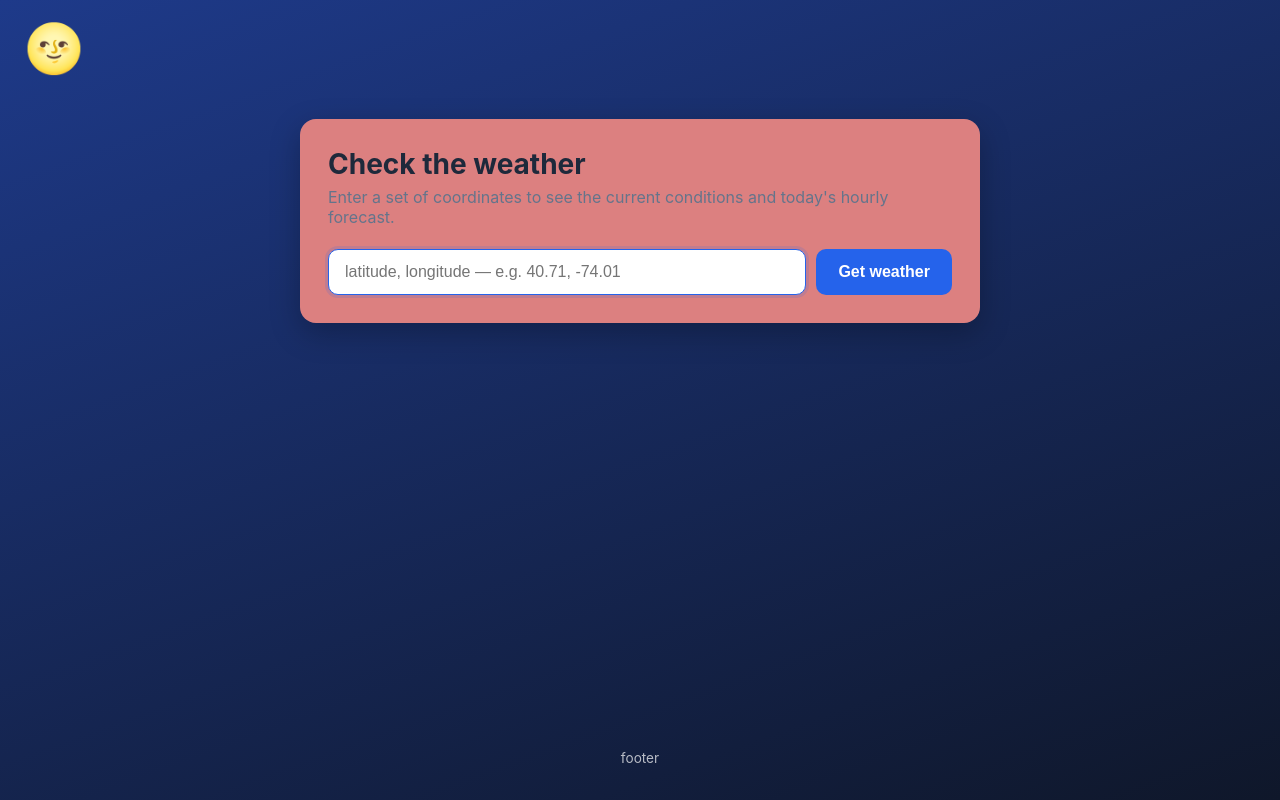
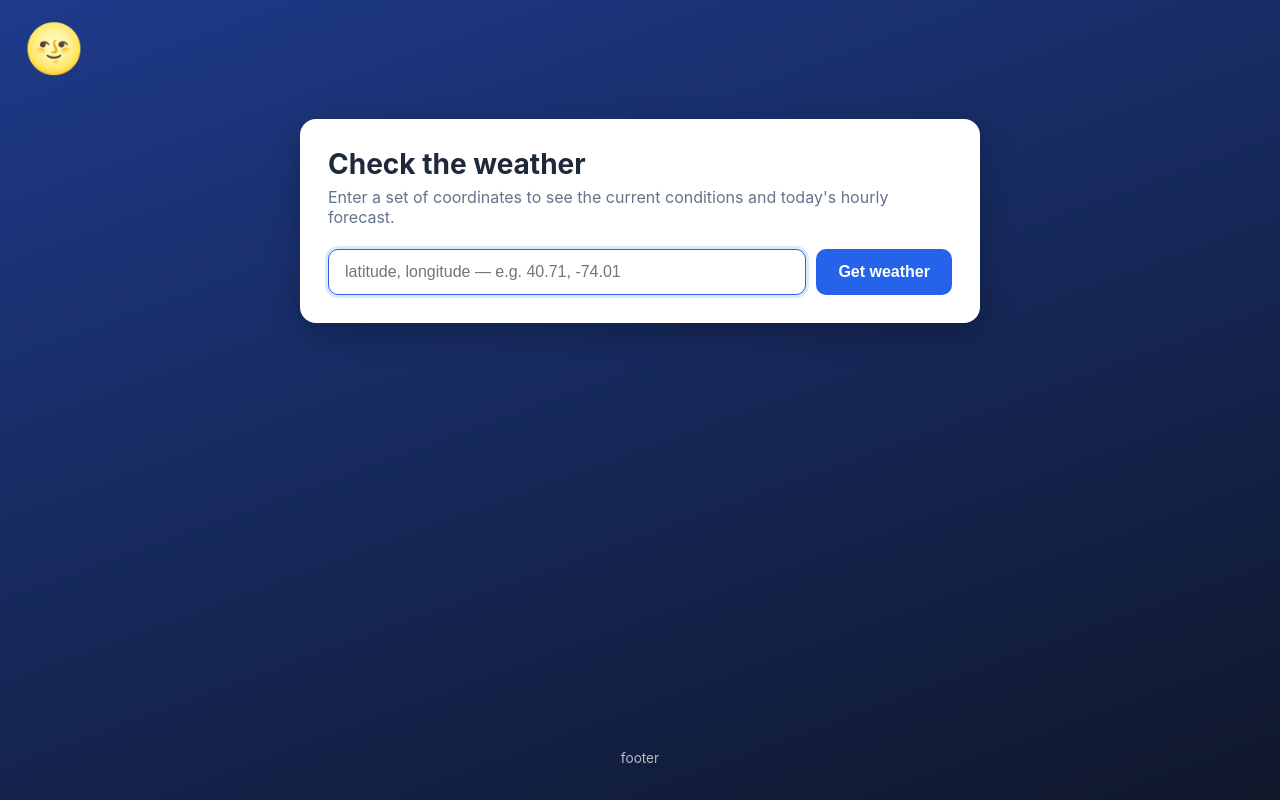
Before and after one commit to ryanqgle/SEO-API-PROJ, a Flask app: page / in a window 1280 px wide. Run offline with Flask 3, Linux system fonts and the light colour scheme.

Commit message:
test: deployment-2

```diff
--- a/static/style.css
+++ b/static/style.css
@@ -1,7 +1,7 @@
 :root {
   --bg: #0f172a;
   --bg-accent: #1e293b;
-  --card: #dc8080;
+  --card: #ffffff;
   --text: #1e293b;
   --muted: #64748b;
   --brand: #2563eb;
```
